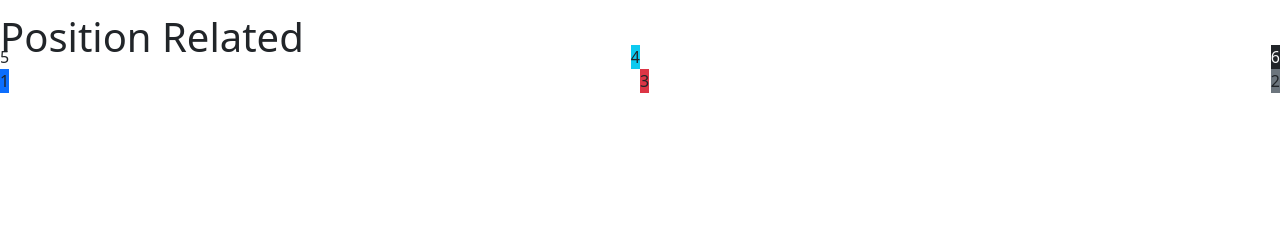
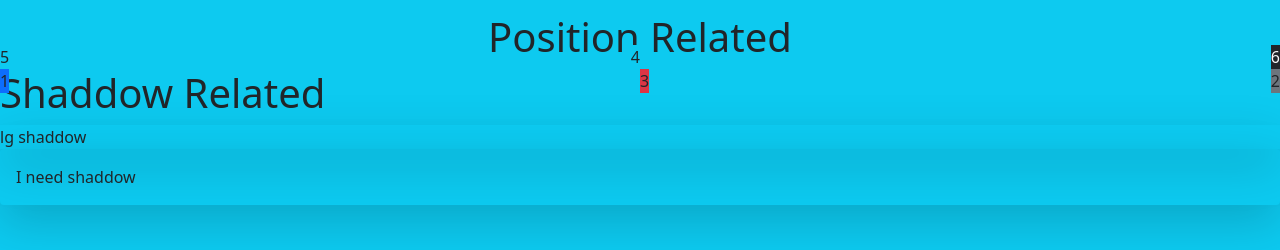
Before and after one commit to masud1989/bootstrap-1, a plain HTML site: page index.html in a window 1280 px wide. Shown: the part 635-885 px from the top of the page. Before the commit the page ends 800 px from the top, so only its background shows below. Drawn offline with Linux system fonts and the light colour scheme.

Commit message:
2nd commit

```diff
--- a/index.html
+++ b/index.html
@@ -8,7 +8,7 @@
     <link rel="stylesheet" href="bootstrap-5/css/bootstrap.css">
     <link rel="stylesheet" href="bootstrap-5/css/bootstrap.min.css">
 </head>
-<body>
+<body class="bg-info">
     <div class="bg-primary">
         <h1>Hello World</h1>
     </div>
@@ -87,7 +87,7 @@
             <p class="bg-dark text-light border-3">This is paragrph</p>
         </div>
 
-        <h1>Position Related</h1>
+        <h1 class="text-center">Position Related</h1>
         <div class="position-relative">
             <div class="bg-primary position-absolute top-0 start-0">1</div>
             <div class="bg-secondary position-absolute top-0 end-0">2</div>
@@ -98,6 +98,12 @@
           </div>
 
 
+          <h1 class="">Shaddow Related</h1>
+        <div class="shadow-lg">lg shaddow</div>
+        <div class="shadow-lg p-3 mb-5 rounded">I need shaddow</div>
+        <div class="shadow-sm  p-3 ms-50 bg-white rounded text-start">I need shaddow setting</div>
+
+
     <script src="bootstrap-5/js/bootstrap.js"></script>
     <script src="bootstrap-5/js/bootstrap.min.js"></script>
 </body>
```
